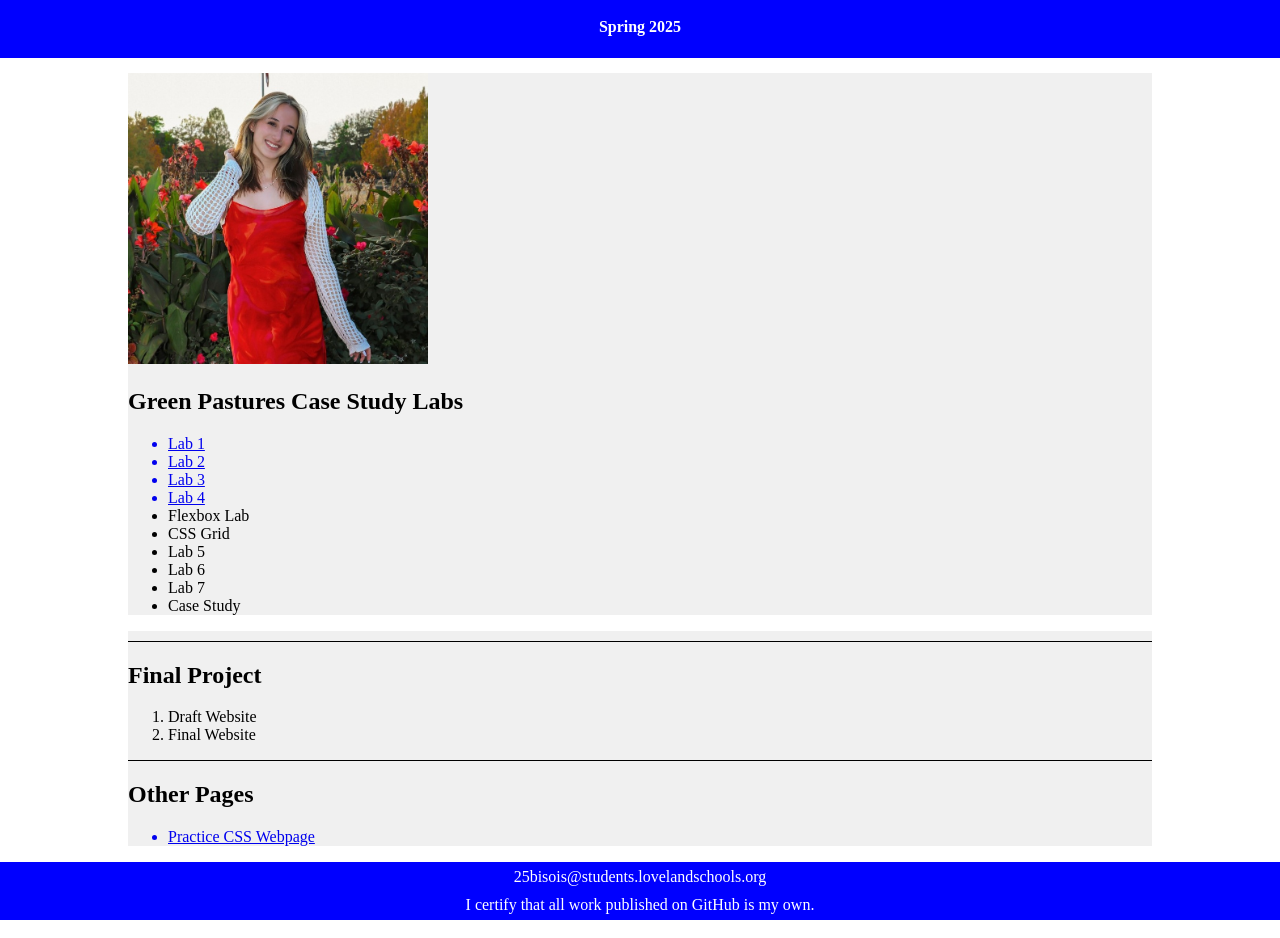
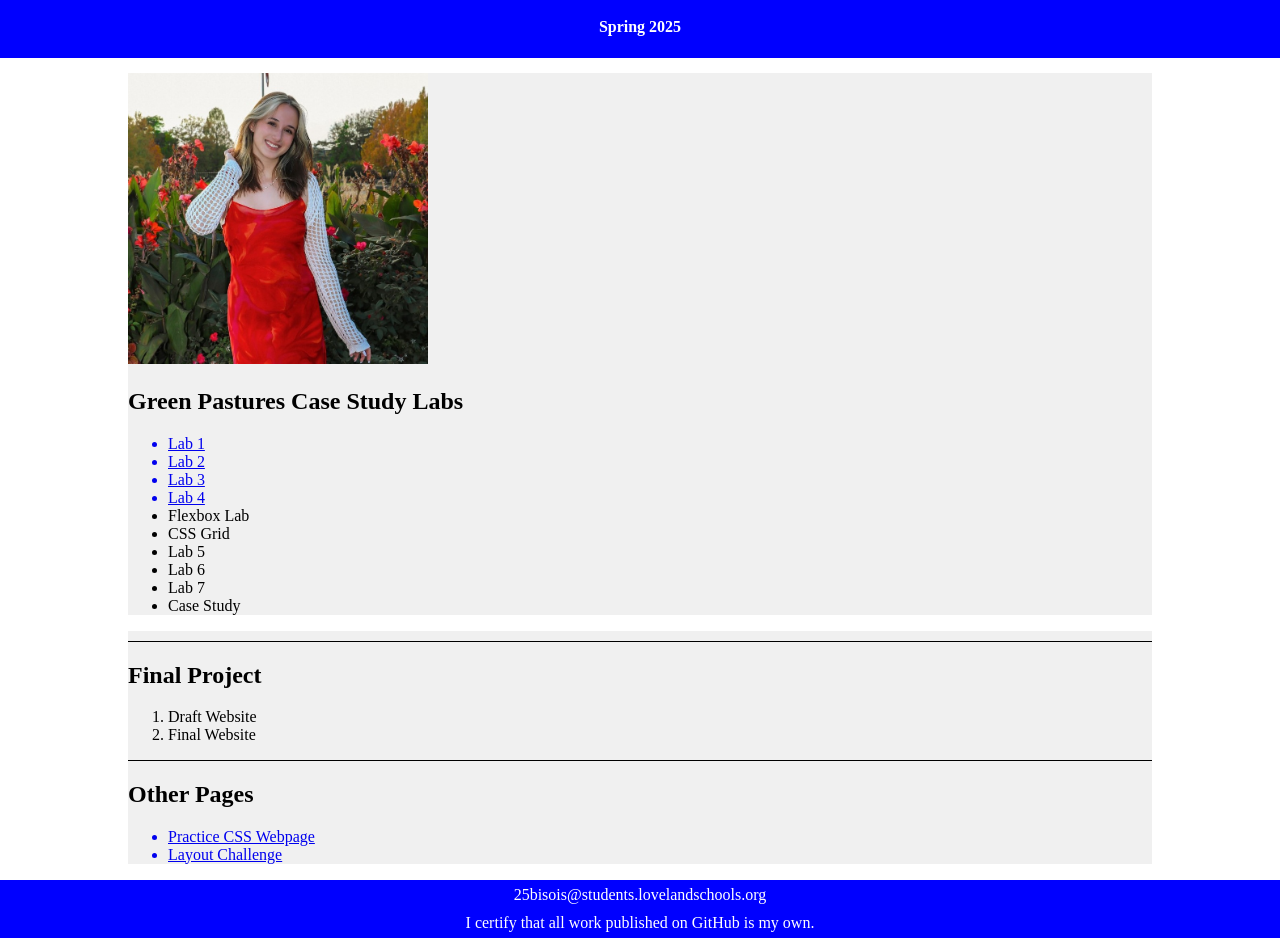
Before and after one commit to izzys0fia/PortfolioIndex, a plain HTML site: page index.html in a window 1280 px wide. Shown: the part 102-1040 px from the top of the page. Drawn offline with Linux system fonts and the light colour scheme.

Commit message:
Update index.html

```diff
--- a/index.html
+++ b/index.html
@@ -87,6 +87,7 @@
 			<h2>Other Pages</h2>
 			<ul>
                 <a href="https://izzys0fia.github.io/Practice-Webpage/" target="_blank"><li>Practice CSS Webpage</li></a>
+		<a href="https://izzys0fia.github.io/LayoutChallenge/" target="_blank"><li>Layout Challenge</li></a>
             </ul>
         </section>
 
```
